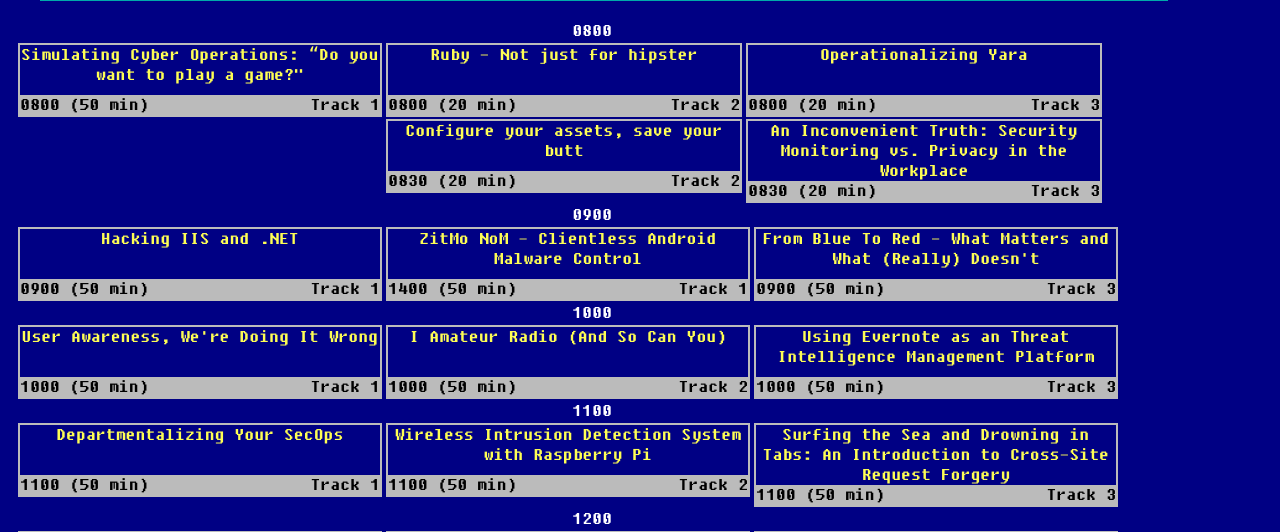
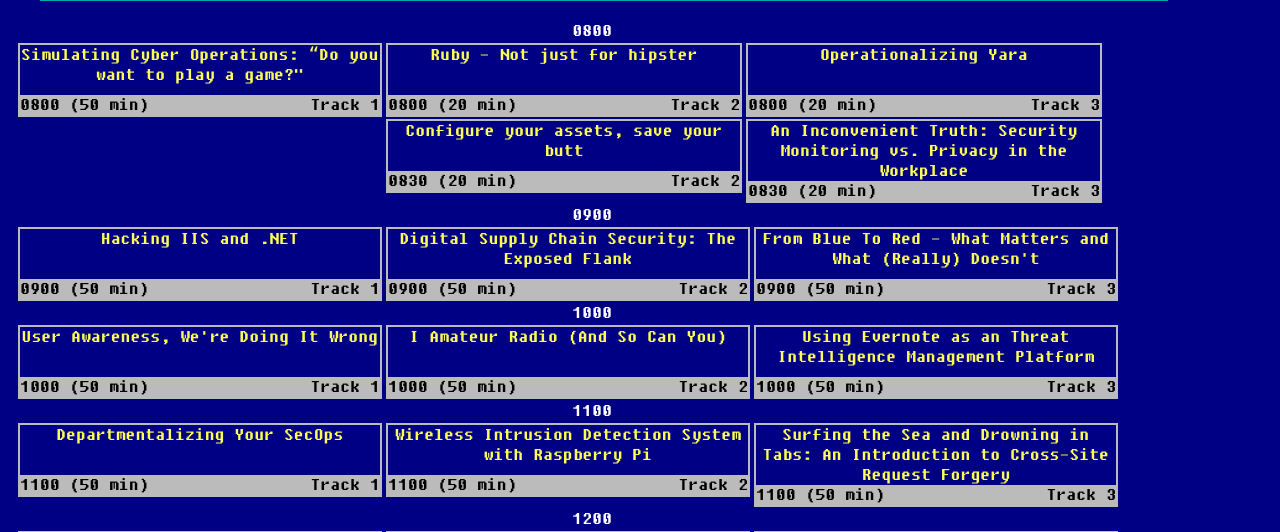
Before and after one commit to SteveMcGrath/Concord, a Flask app: template site/app/templates/schedule/schedule.html in a window 1280 px wide. Shown: the part 1143-1675 px from the top of the page. Run offline with Flask 2, Linux system fonts and the light colour scheme; the template is opened without the code that fills it, so the values that code supplies are empty; parts of the project's set-up code (start-up, migrations or seed data) failed here and were passed over; some libraries are stand-ins or nearby versions.

Commit message:
Now the talks are set properly....

```diff
--- a/site/app/templates/schedule/schedule.html
+++ b/site/app/templates/schedule/schedule.html
@@ -147,8 +147,8 @@
 			<div class="sched-footer">0900 (50 min)<span class="pull-right">Track 1</span></div>
 		</div>
 		<div class="span4 sched-item">
-			<div class="sched-body"><a href="/talks#zitmo_nom">ZitMo NoM - Clientless Android Malware Control</a></div>
-			<div class="sched-footer">1400 (50 min)<span class="pull-right">Track 1</span></div>
+			<div class="sched-body"><a href="/talks#digital_supply_chain">Digital Supply Chain Security: The Exposed Flank</a></div>
+			<div class="sched-footer">0900 (50 min)<span class="pull-right">Track 2</span></div>
 		</div>
 		<div class="span4 sched-item">
 			<div class="sched-body"><a href="/talks#blue_to_red">From Blue To Red - What Matters and What (Really) Doesn't</a></div>
@@ -202,7 +202,7 @@
 	</div>
 	<div class="row"><h2>1400</h2>
 		<div class="span4 sched-item">
-			<div class="sched-body"><a href="/talks#digital_supply_chain">Digital Supply Chain Security: The Exposed Flank</a></div>
+			<div class="sched-body"><a href="/talks#zitmo_nom">ZitMo NoM - Clientless Android Malware Control</a></div>
 			<div class="sched-footer">1400 (50 min)<span class="pull-right">Track 1</span></div>
 		</div>
 		<div class="span4 sched-item">
```
